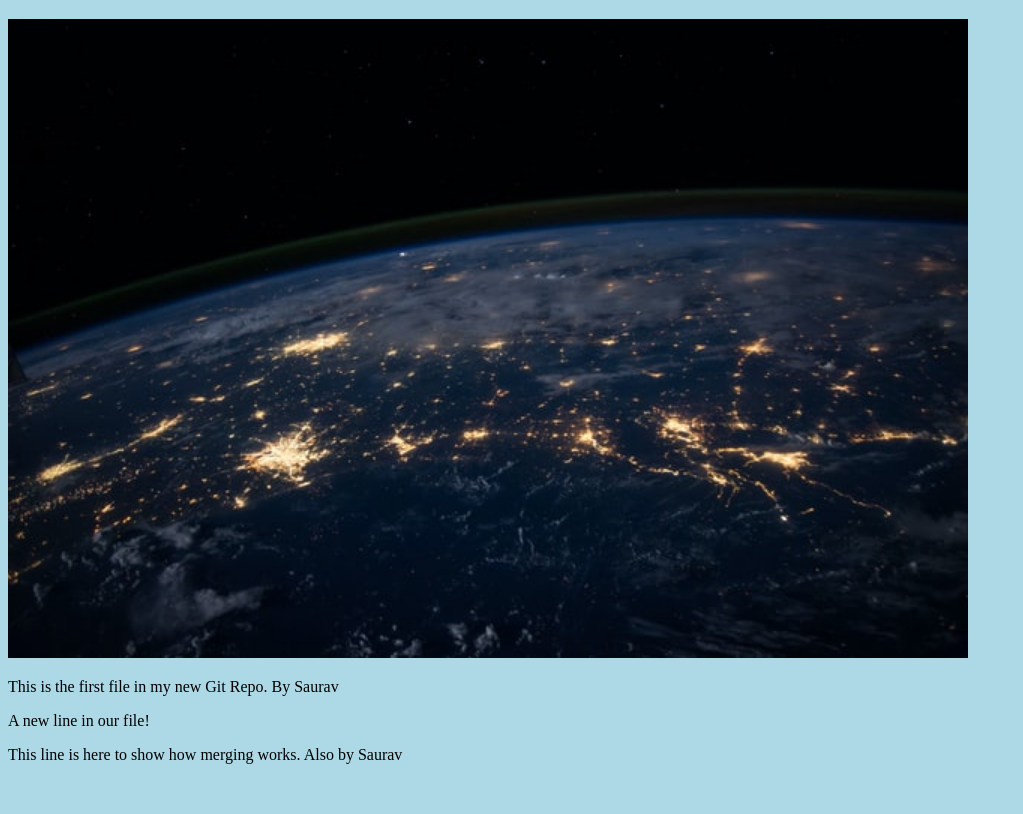
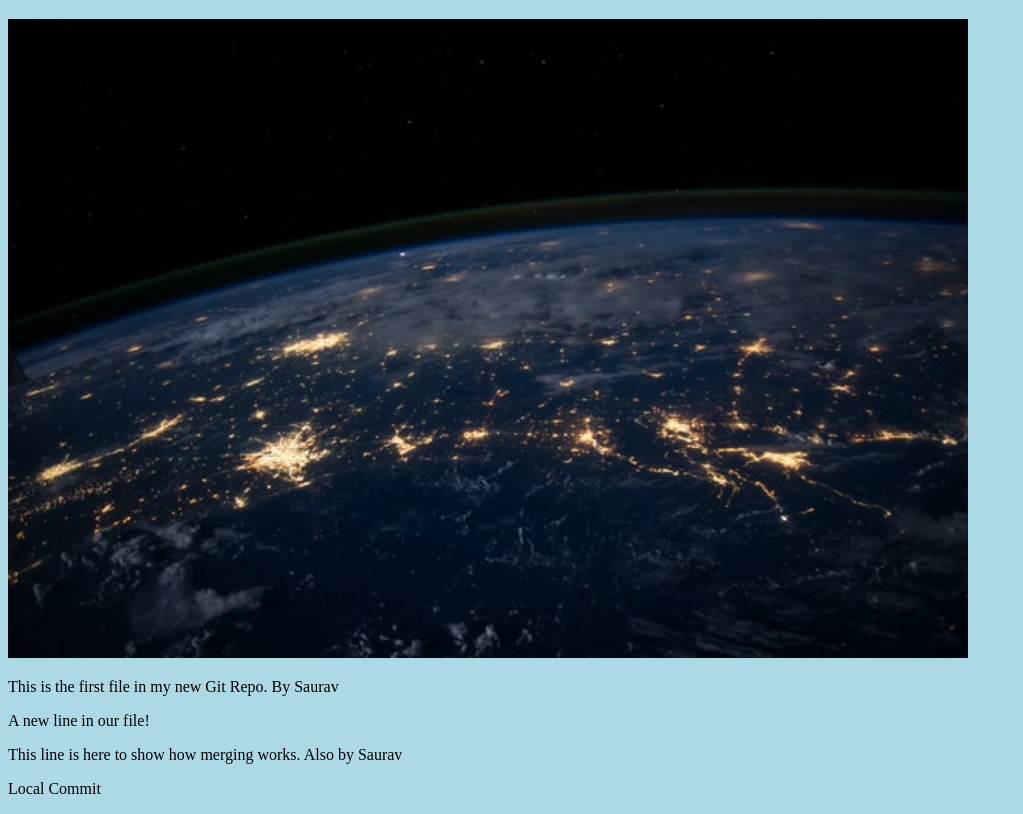
Before and after one commit to SauravSaroya/helloworld, a plain HTML site: page index.html in a window 1280 px wide. Shown: the part 61-875 px from the top of the page, without its empty margins (0-1023 px from the left). Before the commit the page ends 841 px from the top, so only its background shows below. Drawn offline with Linux system fonts and the light colour scheme.

Commit message:
Local push

```diff
--- a/index.html
+++ b/index.html
@@ -12,6 +12,7 @@ style="width:100%;max-width:960px"></div>
 <p>This is the first file in my new Git Repo. By Saurav</p>
 <p>A new line in our file!</p>
 <p>This line is here to show how merging works. Also by Saurav</p>
+<p>Local Commit</p>
 
 
 </body>
```
